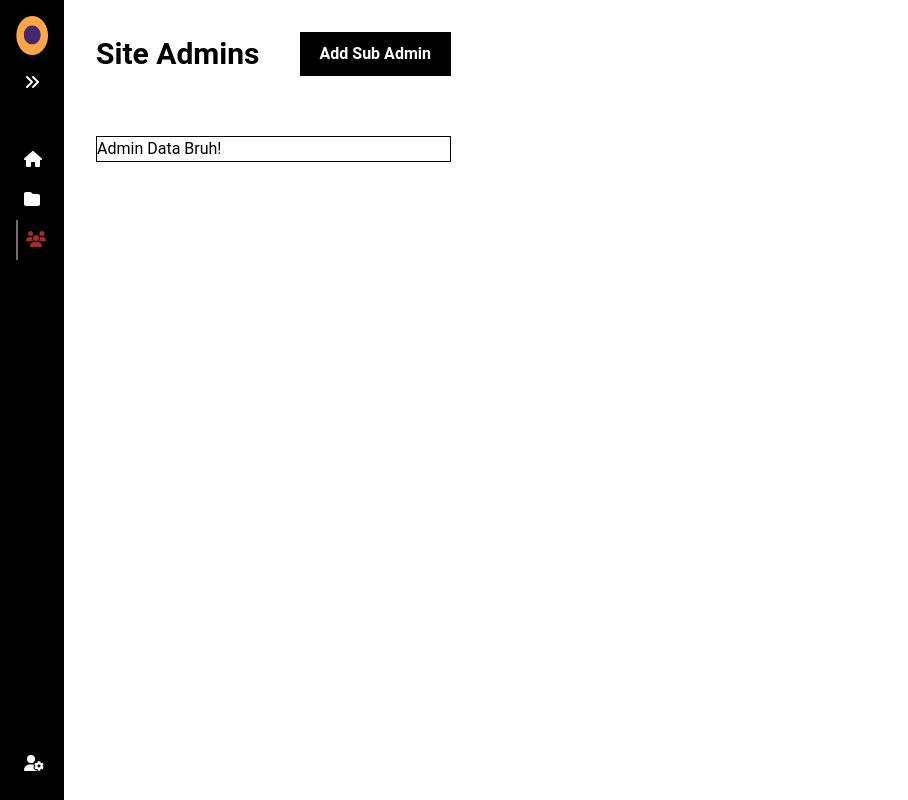
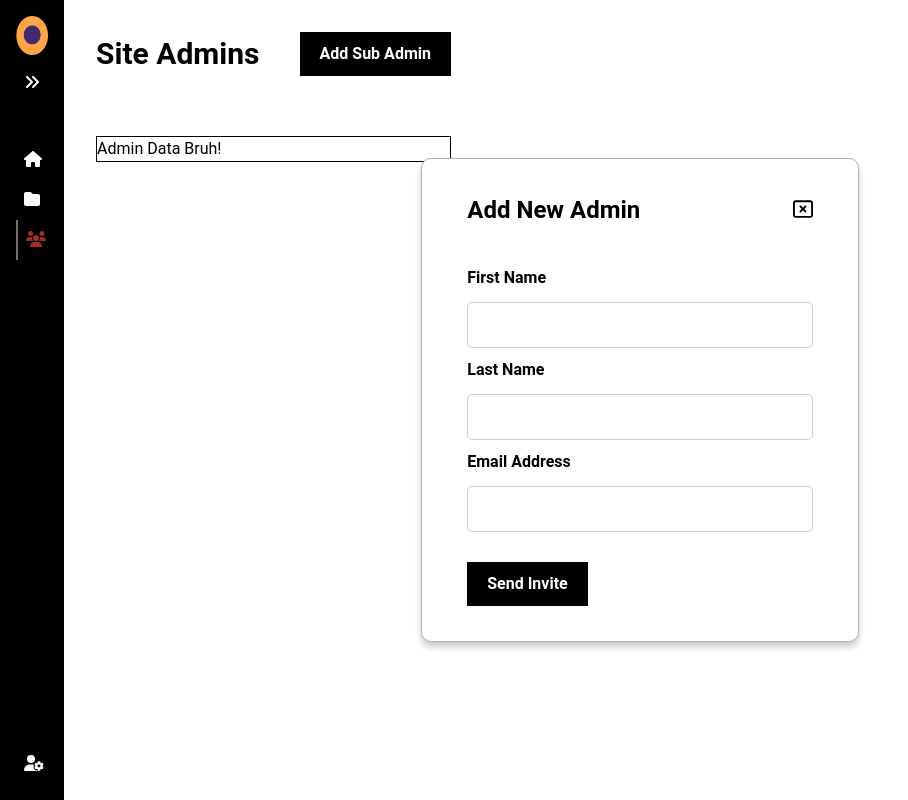
Before and after one commit to lawgeckobyglappy/lawgecko-frontend, a Vue app: page /admin/subAdmin in a window 1280 px wide. Shown: the whole page, without its empty margins (0-908 px from the left). Built offline with nearby package versions, Linux system fonts and the light colour scheme; no server answers; what vue3-google-login would draw is missing.

Commit message:
adding sub admin

```diff
--- a/src/components/layouts/SideBar.vue
+++ b/src/components/layouts/SideBar.vue
@@ -13,7 +13,7 @@
 
         <h3 class="font-bold">Menu</h3>
         <div class="menu">
-            <router-link class="button" to="/admin/dashboard">
+            <router-link class="button" to="/admin">
                 <span class="menu-icon"><fa-icon :icon="['fas', 'house']"/></span>
                 <span class="text">Dashboard</span>
             </router-link>
--- /dev/null
+++ b/src/views/admin/DashboardPage.vue
@@ -0,0 +1,3 @@
+<template>
+    <p>I'm not the admin, I'm the admin's uncle</p>
+</template>
--- /dev/null
+++ b/src/views/admin/ResourcePage.vue
@@ -0,0 +1,3 @@
+<template>
+    <p>I'm not the admin, I'm the admin's friend</p>
+</template>
--- a/src/views/admin/SubAdmin.vue
+++ b/src/views/admin/SubAdmin.vue
@@ -5,27 +5,30 @@
             <TheButton text="Add Sub Admin" @click="openSubAdminForm"/>
         </div>
         <div class="admin-details">
-            <p>Admin Data Bruh!</p>
+            <h1>Admin Data Bruh!</h1>
         </div>
         <PopUp v-if="popupTrigger">
-            <h1>Add New Admin</h1>
-            <form>
+            <div class="popup">
+                <div class="mb-10 header">
+                    <h1 class="font-bold text-2xl">Add New Admin</h1>
+                    <button @click="openSubAdminForm"><fa-icon :icon="['far', 'rectangle-xmark']" size="lg"/></button>
+                </div>
+                <form class="form">
                     <div>
-                    <label>First Name</label>
-                    <input />
+                        <label class="font-bold text-left">First Name</label>
+                        <input class="w-full mt-3"/>
                     </div>
                     <div>
-                    <label>Last Name</label>
-                    <input />
+                        <label class="font-bold text-left">Last Name</label>
+                        <input class="w-full mt-3"/>
                     </div>
                     <div>
-                    <label>Email Address</label>
-                    <input />
+                        <label class="font-bold text-left">Email Address</label>
+                        <input class="w-full mt-3"/>
                     </div>
-                <div>
-
+                    <TheButton text="Send Invite" class="mt-5"/>
+                </form>
             </div>
-            </form>
         </PopUp>
     </div>
 </template>
@@ -43,7 +46,7 @@ export default {
 
     data() {
         return {
-            popupTrigger: false
+            popupTrigger: true
         }
     },
 
@@ -61,4 +64,26 @@ export default {
     border: 1px solid;
 }
 
+.popup {
+    text-align: left;
+    padding: 10px 20px;
+}
+
+.form input {
+  padding: 10px;
+  margin-bottom: 10px;
+  border: 1px solid #ccc;
+  border-radius: 5px;
+}
+
+.header {
+    display: flex;
+    justify-content: space-between;
+    align-content: center;
+}
+
+.header button:hover {
+    color: red;
+    transition: 0.2s ease-out;
+}
 </style>
```
Also changed, not shown: src/router/index.js (+10 -0 lines). Lines whose indentation alone changed are shown as unchanged.
